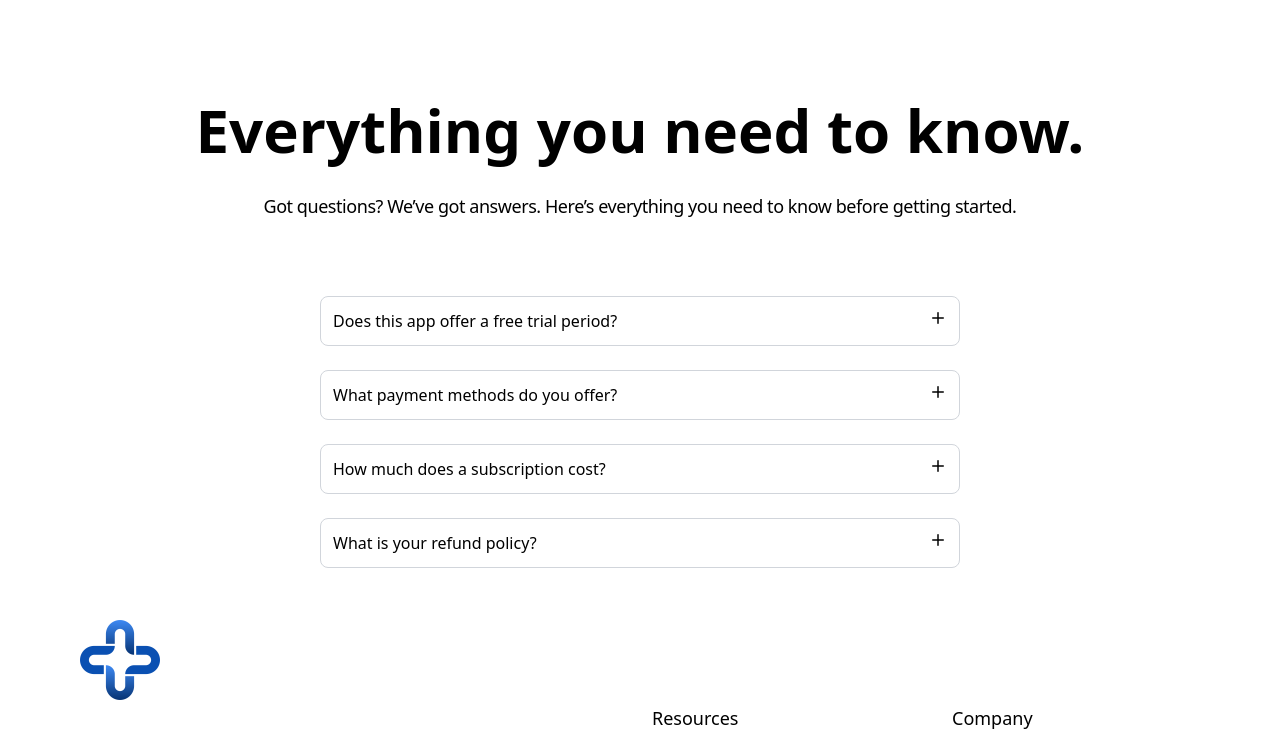
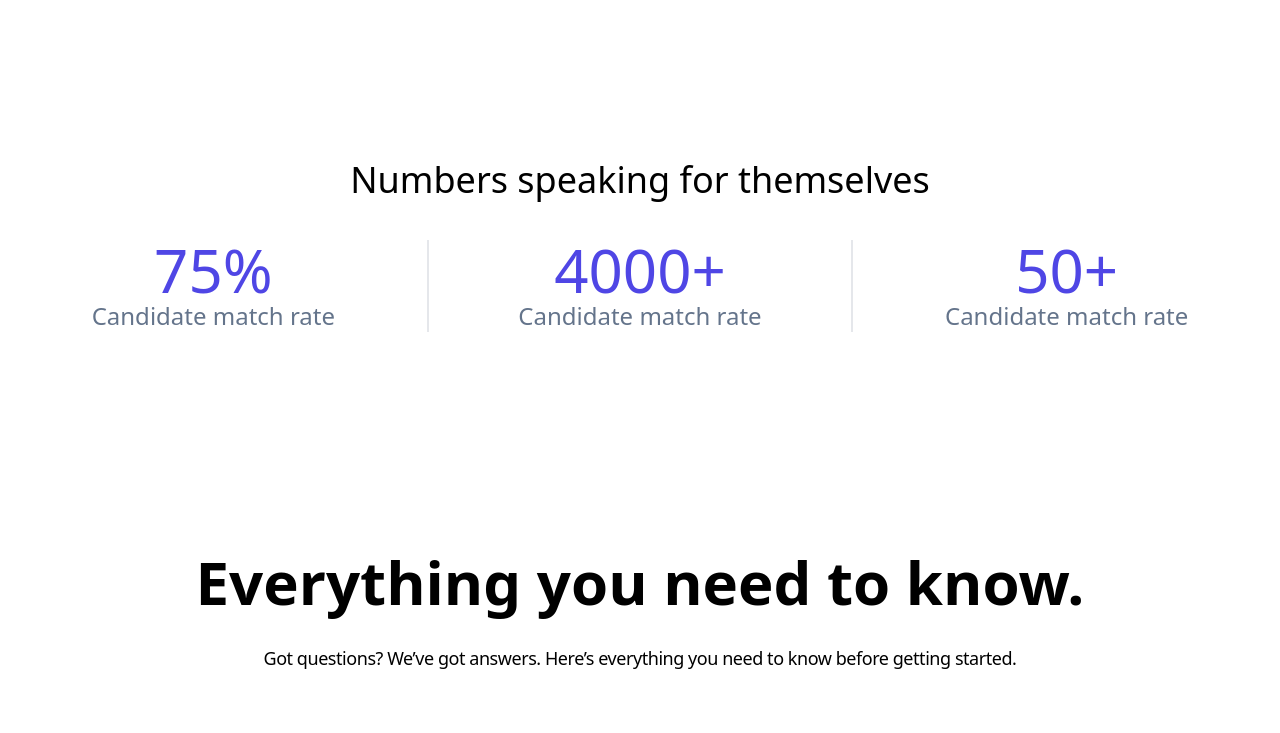
Before and after one commit to Ayushmadhur5588/hirespark-fe, a Next.js app: page / in a window 1280 px wide. Shown: the part 720-1453 px from the top of the page. Built offline with nearby package versions, Linux system fonts and the light colour scheme.

Commit message:
Added Metrics

```diff
--- a/app/layout.tsx
+++ b/app/layout.tsx
@@ -3,6 +3,7 @@ import { Geist, Geist_Mono } from "next/font/google";
 import "./globals.css";
 import Footer from '@/components/Footer'
 import Faq from "@/components/Faq";
+import Metrics from "@/components/Metrics";
 
 
 const geistSans = Geist({
@@ -29,6 +30,7 @@ export default function RootLayout({
     <html lang="en">
       <body className={`${geistSans.variable} ${geistMono.variable}`}>
         {children}
+        <Metrics />
         <Faq />
         <Footer />
       </body>
--- /dev/null
+++ b/components/Counter.tsx
@@ -0,0 +1,45 @@
+'use client'
+
+import { useEffect, useState } from 'react';
+import { motion } from 'framer-motion';
+
+interface CounterProps {
+  value: number;         // final value jaise 75, 4000
+  duration?: number;     // kitne seconds mein count ho (default 2)
+  suffix?: string;       // jaise "%", "+"
+}
+
+const Counter = ({ value, duration = 2, suffix = '' }: CounterProps) => {
+  const [count, setCount] = useState(0);
+
+  useEffect(() => {
+    let start = 0;
+    const end = value;
+    const increment = end / (duration * 60); // 60 fps
+
+    const animate = () => {
+      start += increment;
+      if (start < end) {
+        setCount(Math.floor(start));
+        requestAnimationFrame(animate);
+      } else {
+        setCount(end);
+      }
+    };
+
+    animate();
+  }, [value, duration]);
+
+  return (
+    <motion.span
+      initial={{ opacity: 0 }}
+      animate={{ opacity: 1 }}
+      transition={{ duration: duration * 0.5 }}
+      className="text-6xl font-light text-indigo-600"
+    >
+      {count}{suffix}
+    </motion.span>
+  );
+};
+
+export default Counter;
--- a/components/Faq.tsx
+++ b/components/Faq.tsx
@@ -7,7 +7,7 @@ const Faq = () => {
   const [isOpen, setIsOpen] = useState<number | null>(0);
 
   return (
-    <div className="">
+    <div className="my-20 py-10">
       <h2 className="font-semibold text-6xl flex justify-center py-5">
         Everything you need to know.
       </h2>
--- a/components/Footer.tsx
+++ b/components/Footer.tsx
@@ -82,7 +82,7 @@ const Footer = () => {
             Our Story
           </div>
           <div className="p-1 cursor-pointer flex-start text-slate-500 hover:text-blue-500">
-            Out Team
+            Our Team
           </div>
           <div className="p-1 cursor-pointer flex-start text-slate-500 hover:text-blue-500">
             Press
--- /dev/null
+++ b/components/Metrics.tsx
@@ -0,0 +1,32 @@
+import Counter from "./Counter";
+const Metrics = () => {
+  return (
+    <div className="my-10 py-10">
+      <h2 className="flex justify-center text-4xl font-medium">
+        Numbers speaking for themselves
+      </h2>
+      <div className="grid grid-cols-3 text-center my-10">
+        <div>
+          <Counter value={75} suffix="%"/>
+          <p className="text-2xl text-slate-500 font-extralight">
+            Candidate match rate
+          </p>
+        </div>
+        <div className="border-x-2 border-gray-200">
+          <Counter value={4000} suffix="+"/>
+          <p className="text-2xl text-slate-500 font-extralight">
+            Candidate match rate
+          </p>
+        </div>
+        <div>
+          <Counter  value={50} suffix="+"/>
+          <p className="text-2xl text-slate-500 font-extralight">
+            Candidate match rate
+          </p>
+        </div>
+      </div>
+    </div>
+  );
+};
+
+export default Metrics;
```
